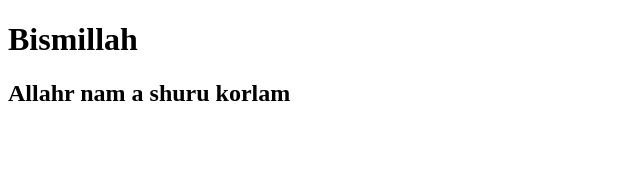
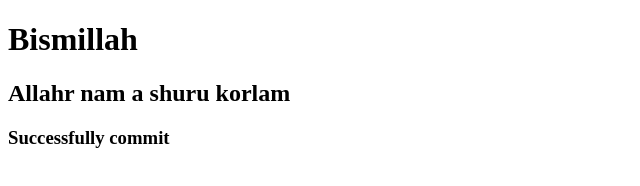
Before and after one commit to fahimshahriardev/practice, a plain HTML site: page index.html in a window 1280 px wide. Shown: the whole page, without its empty margins (0-640 px from the left). Drawn offline with Linux system fonts and the light colour scheme.

Commit message:
new push

```diff
--- a/index.html
+++ b/index.html
@@ -16,6 +16,7 @@
 <body>
    <h1 id="test">Bismillah</h1>
    <h2 id="test">Allahr nam a shuru korlam</h2>
+   <h3>Successfully commit</h3>
 </body>
 
 </html>
```
